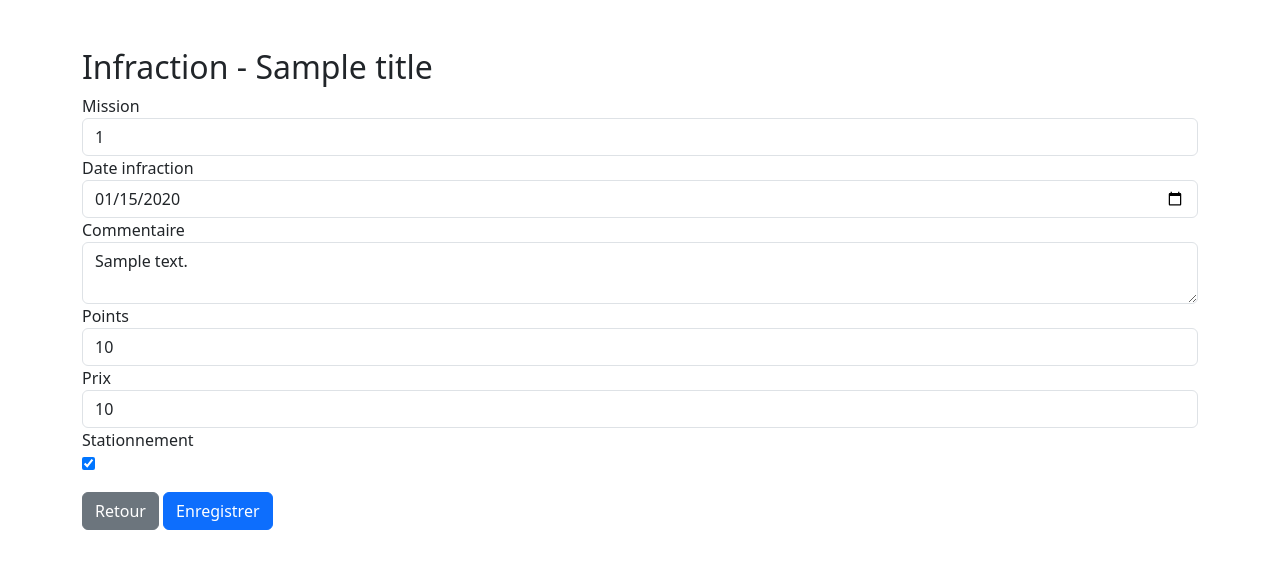
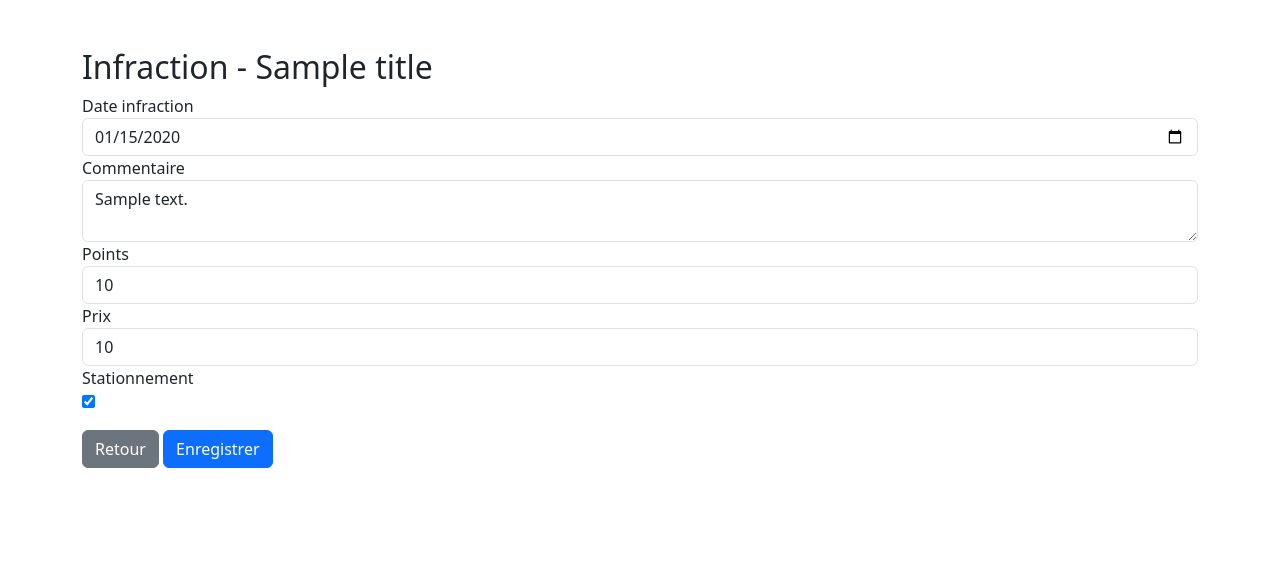
Before and after one commit to DineJ/Vehicules, a CodeIgniter 4 app: the page made by app/Views/Infraction/edit.php in a window 1280 px wide. Shown: the part 59-628 px from the top of the page. Run offline with PHP 8.4 and a stand-in for CodeIgniter, Linux system fonts and the light colour scheme; the template is opened without the code that fills it: most values are stand-ins (such as "Sample title", 1, 10 or a date in 2020); some libraries are stand-ins or nearby versions.

Commit message:
Remove a label, no longer need to display it in the modal

```diff
--- a/app/Views/Infraction/edit.php
+++ b/app/Views/Infraction/edit.php
@@ -6,8 +6,7 @@
 <form method="post" action="<?= site_url('Infraction/update/'.$item->id) ?>" onsubmit="return validateFormInfractionEdit()">
 
 	<!-- Choose your mission -->
-	<label>Mission</label>
-	<input type="number" id="id_mission" name="id_mission" value="<?= isset($item) ? $item->id_mission : '' ?>" class="form-control" required>
+	<input type="hidden" id="id_mission" name="id_mission" value="<?= isset($item) ? $item->id_mission : '' ?>">
 	<input type="hidden" id="oldid_mission" name="oldid_mission" value="<?= isset($item) ? $item->id_mission : '' ?>">
 
 	<!-- Choose your date -->
```
